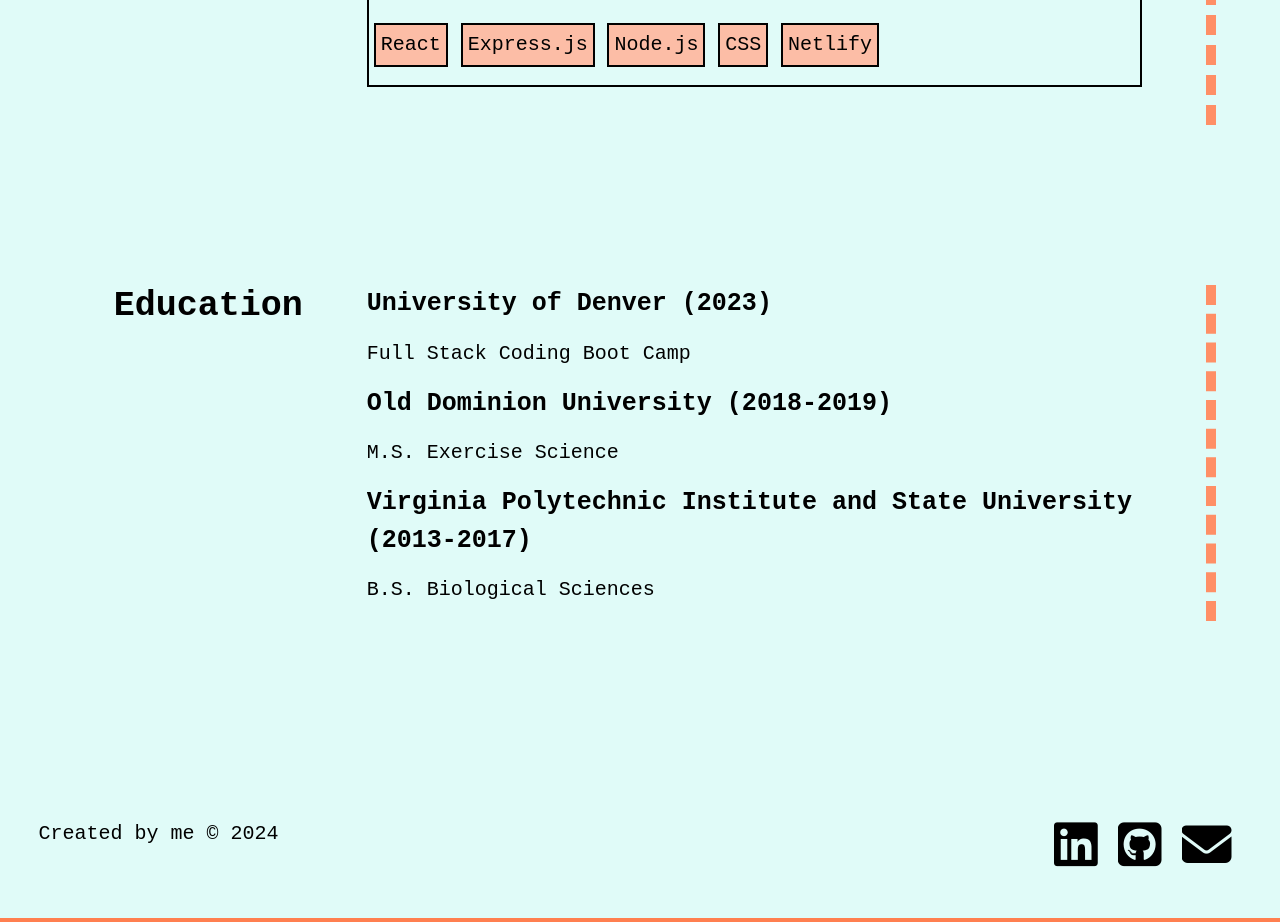
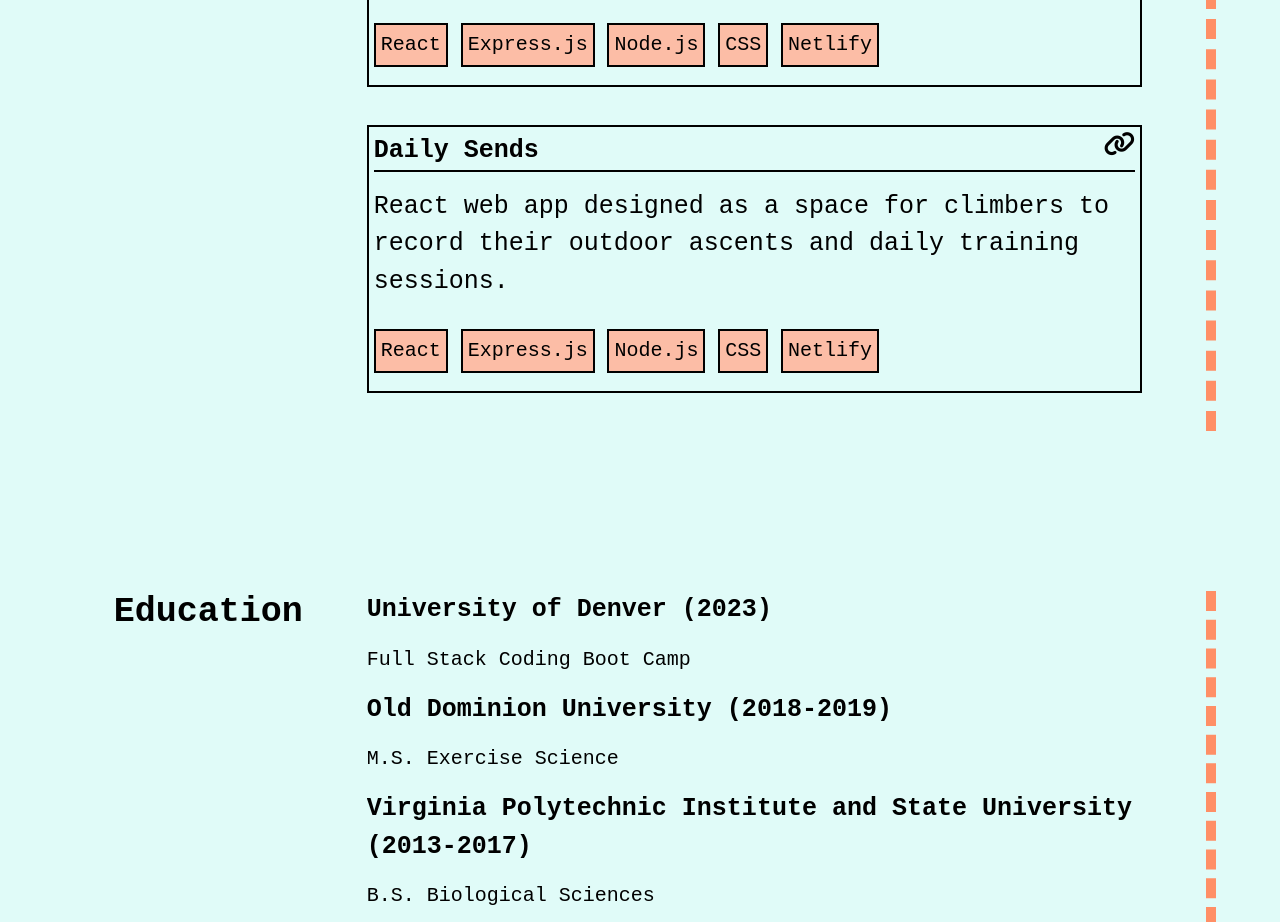
Before and after one commit to lilpinc/Portfolio, a React (Vite) app: page / in a window 1280 px wide. Shown: the part 3700-4622 px from the top of the page. Built offline with nearby package versions, Linux system fonts and the light colour scheme.

Commit message:
added Daily sends info to projects

```diff
--- a/src/components/Body/Home/Home.jsx
+++ b/src/components/Body/Home/Home.jsx
@@ -127,6 +127,17 @@ export default function Home() {
                                 <li className="skills">Netlify</li>
                             </div>
                         </div>
+                        <div className="school-info paragraphs projects">
+                            <p className='proj'><b>Daily Sends</b> <i className="fa-solid fa-link"></i></p>
+                            <p>React web app designed as a space for climbers to record their outdoor ascents and daily training sessions.</p>
+                            <div className="languages">
+                                <li className="skills">React</li>
+                                <li className="skills">Express.js</li>
+                                <li className="skills">Node.js</li>
+                                <li className="skills">CSS</li>
+                                <li className="skills">Netlify</li>
+                            </div>
+                        </div>
                     </div>
                 </section>
                 <section id="education" ref={(el) => hiddenElementsRef.current.push(el)} className="hidden article">
```
